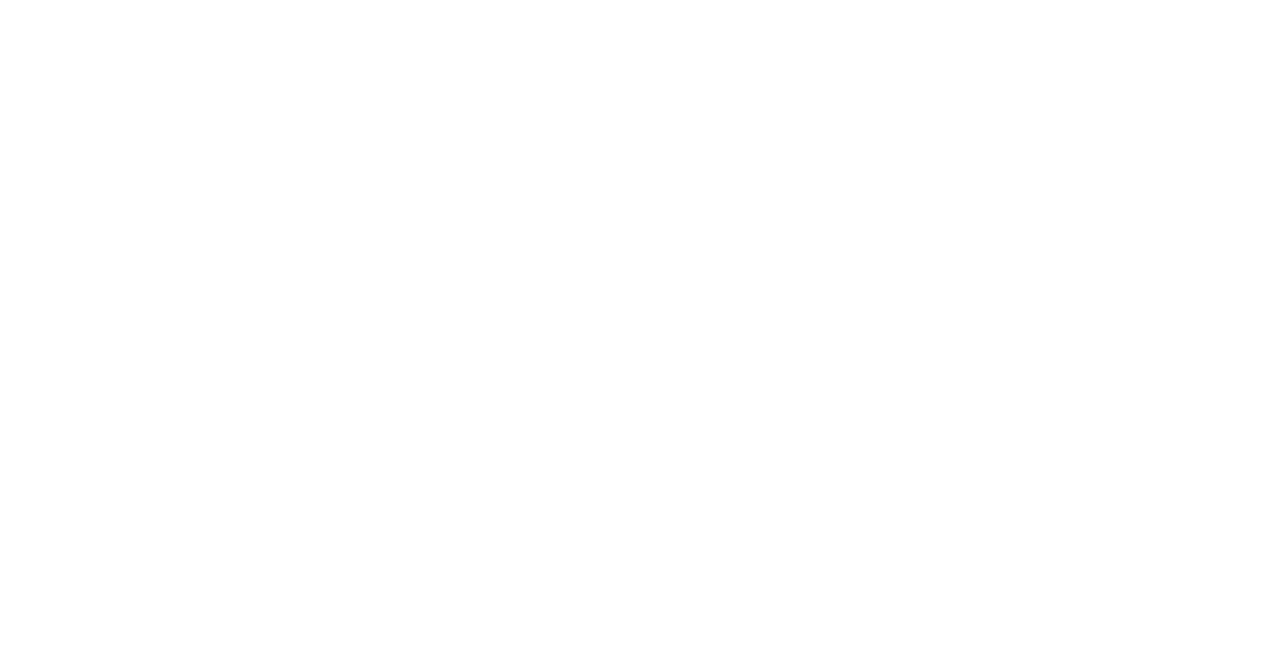
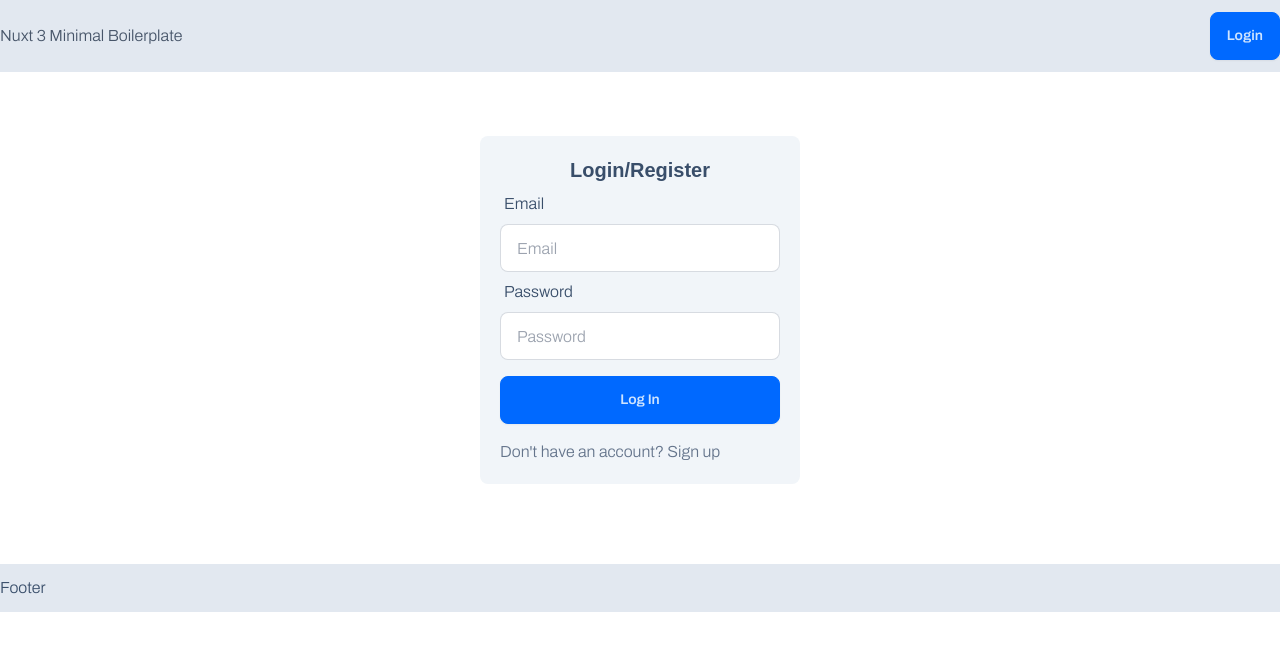
Before and after one commit to babakzy/nuxtz, a Nuxt app: page /login in a window 1280 px wide. Before the commit this address had no page. Shown: the top 650 px of the page. Built offline with nearby package versions, Linux system fonts and the light colour scheme; no server answers.

Commit message:
add appwrite login/register example

```diff
--- a/assets/scss/main.scss
+++ b/assets/scss/main.scss
@@ -1,5 +1,7 @@
 body{
     background-color: #fff;
+    font-family: "Archivo", sans-serif;
+    font-weight: 300;
 }
 h1,h2,h3,h4,h5,h6{
     font-family: "Archivo", sans-serif;
--- /dev/null
+++ b/components/AuthForm.vue
@@ -0,0 +1,63 @@
+
+<template>
+    <form
+      class=""
+      @submit.prevent="handleSubmit"
+    >
+      <ul class="form-list">
+        <!-- Input field e-mail -->
+        <li class="form-item">
+          <label class="label">Email</label>
+          <div class="input-text-wrapper">
+            <input
+              type="email"
+              name="email"
+              class="input input-bordered w-full"
+              placeholder="Email"
+              required
+            />
+          </div>
+        </li>
+        <!-- Input field e-mail -->
+        <li class="form-item">
+          <label class="label">Password</label>
+          <div class="input-text-wrapper">
+            <input
+              type="password"
+              name="password"
+              class="input input-bordered w-full "
+              placeholder="Password"
+              required
+            />
+          </div>
+        </li>
+      </ul>
+      <div class=" mt-4 text-center">
+        <!-- Login button  -->
+
+          <button
+            class="btn btn-primary w-full"
+            aria-label="Login"
+            @click="handleSubmit"
+          >
+            {{submitType}}
+          </button>
+
+      </div>
+    </form>
+    </template>
+
+    <script setup>
+    import { defineProps } from 'vue'
+
+    const props = defineProps({
+      handleSubmit: {
+        type: Function,
+        required: true
+      },
+      submitType: {
+        type: String,
+        required: true
+      }
+    })
+    </script>
--- a/components/Header.vue
+++ b/components/Header.vue
@@ -1,13 +1,33 @@
 <template>
     <div class=" bg-slate-200 " >
 <div class="md:container md:mx-auto py-3">
-   <span class="text-slate-600">Nuxt 3 Minimal Boilerplate</span>
+    <div class="flex flex-wrap items-center">
+        <div class="basis-1/3">
+            <span class="text-slate-600">Nuxt 3 Minimal Boilerplate</span>
+        </div>
+        <div class="basis-2/3 text-right">
+            <div
+        class=""
+        v-if="user.current.value"
+        >
+        <p>{{ user.current.providerUid }}</p>
+        <button class="btn btn-primary" type="button" @click="user.logout()">
+          Logout
+        </button>
+      </div>
+      <!-- Login button if no user logged in -->
+      <NuxtLink v-else href="/login" class="btn btn-primary">
+        Login
+      </NuxtLink>
+        </div>
+    </div>
+
 </div>
     </div>
 </template>
 
-<script setup lang="ts">
-
+<script setup >
+const user = useUserSession();
 </script>
 
 <style scoped>
--- /dev/null
+++ b/composables/useUserSession.ts
@@ -0,0 +1,38 @@
+
+import { ID } from "appwrite";
+import { ref } from "vue";
+import { account } from "../utils/appwrite";
+import { type Models } from 'appwrite';
+
+const current = ref<Models.Session | null>(null); // Reference to current user object
+
+export const useUserSession = () =>  {
+    const register = async (email: string, password: string): Promise<void> => {
+        await account.create(ID.unique(), email, password); // Register new user in Appwrite
+        await login(email, password); // Login registered user
+    };
+
+    const login = async (email: string, password: string): Promise<void> => {
+        const authUser = await account.createEmailPasswordSession(email, password); // Open user session in Appwrite
+        current.value = authUser; // Pass user data to current ref
+        navigateTo("/");
+    };
+
+    const logout = async (): Promise<void> => {
+        await account.deleteSession("current"); // Delete Appwrite user session
+        current.value = null; // Clear current ref
+        navigateTo("/");
+    };
+
+    // Check if already logged in to initialize the store.
+    account.getSession('current').then((user: Models.Session) => {
+        current.value = user;
+    });
+
+    return {
+        current,
+        login,
+        logout,
+        register,
+    };
+};
--- a/pages/index.vue
+++ b/pages/index.vue
@@ -5,9 +5,6 @@
 </template>
 
 <script setup lang="js">
-definePageMeta({
-  layout: 'default-page'
-})
 useHead({
   title: 'Nuxt Boilerplate - First Page'
 })
--- /dev/null
+++ b/pages/login.vue
@@ -0,0 +1,43 @@
+<script setup>
+import { ref } from 'vue';
+
+// Access user composable functions
+const user = useUserSession();
+
+const isSignUp = ref(false);
+
+// Login user event handler
+const handleLogin = async (event) => {
+  const form = event.target;
+  const formData = new FormData(form);
+
+  await user.login(formData.get('email'), formData.get('password'));
+
+  form.reset(); // Clear the form
+};
+
+const handleRegistration = async (event) => {
+  const form = event.target;
+  const formData = new FormData(form);
+
+  await user.register(formData.get('email'), formData.get('password'));
+
+  form.reset(); // Clear the form
+};
+</script>
+
+<template>
+  <div class="flex justify-center">
+    <section class="md:basis-1/4 bg-slate-100 p-5 mt-16 rounded-lg">
+      <h2 class="text-center text-xl">Login/Register</h2>
+      <AuthForm v-if="isSignUp" :handle-submit="handleRegistration" submit-type="Sign Up"></AuthForm>
+      <AuthForm v-else :handle-submit="handleLogin" submit-type="Log In"></AuthForm>
+      <button v-if="isSignUp" @click="isSignUp = false" class="text-slate-500 mt-4">
+        Already have an account? Log in
+      </button>
+      <button v-else @click="isSignUp = true" class="text-slate-500 mt-4">
+        Don't have an account? Sign up
+      </button>
+    </section>
+  </div>
+</template>
--- a/utils/appwrite.js
+++ /dev/null
@@ -1,10 +0,0 @@
-import { Client, Account} from 'appwrite';
-
-export const client = new Client();
-
-client
-    .setEndpoint('https://cloud.appwrite.io/v1')
-    .setProject('<YOUR_PROJECT_ID>'); // Replace with your project ID
-
-export const account = new Account(client);
-export { ID } from 'appwrite';
--- /dev/null
+++ b/utils/appwrite.ts
@@ -0,0 +1,12 @@
+
+import { Client, Databases, Account } from "appwrite";
+
+const url: string = 'https://cloud.appwrite.io/v1';
+const project: string = '663c8ef200055b4062a8';
+
+const client: Client = new Client();
+
+client.setEndpoint(url).setProject(project);
+
+export const account: Account = new Account(client);
+export const database: Databases = new Databases(client);
```
Also changed, not shown: layouts/default.vue (renamed from layouts/defaultPage.vue).
